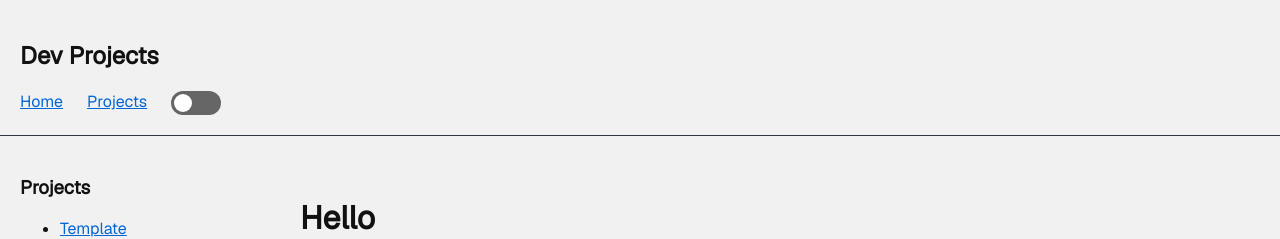
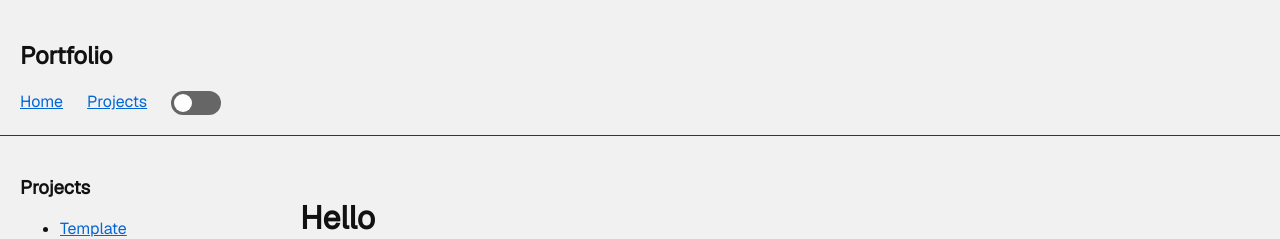
Before and after one commit to JannisElef/janniselef.github.io, a Jekyll site: the page built from index.md, in a window 1280 px wide. Shown: the top 239 px of the page. Built offline with Jekyll 4.4.1, drawn with Linux system fonts in a browser that asks for light colours.

Commit message:
Change config

```diff
--- a/_config.yml
+++ b/_config.yml
@@ -1,6 +1,6 @@
 
-title: Dev Projects
-description: Hardware und Software Projekte
+title: Portfolio
+description: Project Portfolio and maybe other things
 
 collections:
   projects:
```
